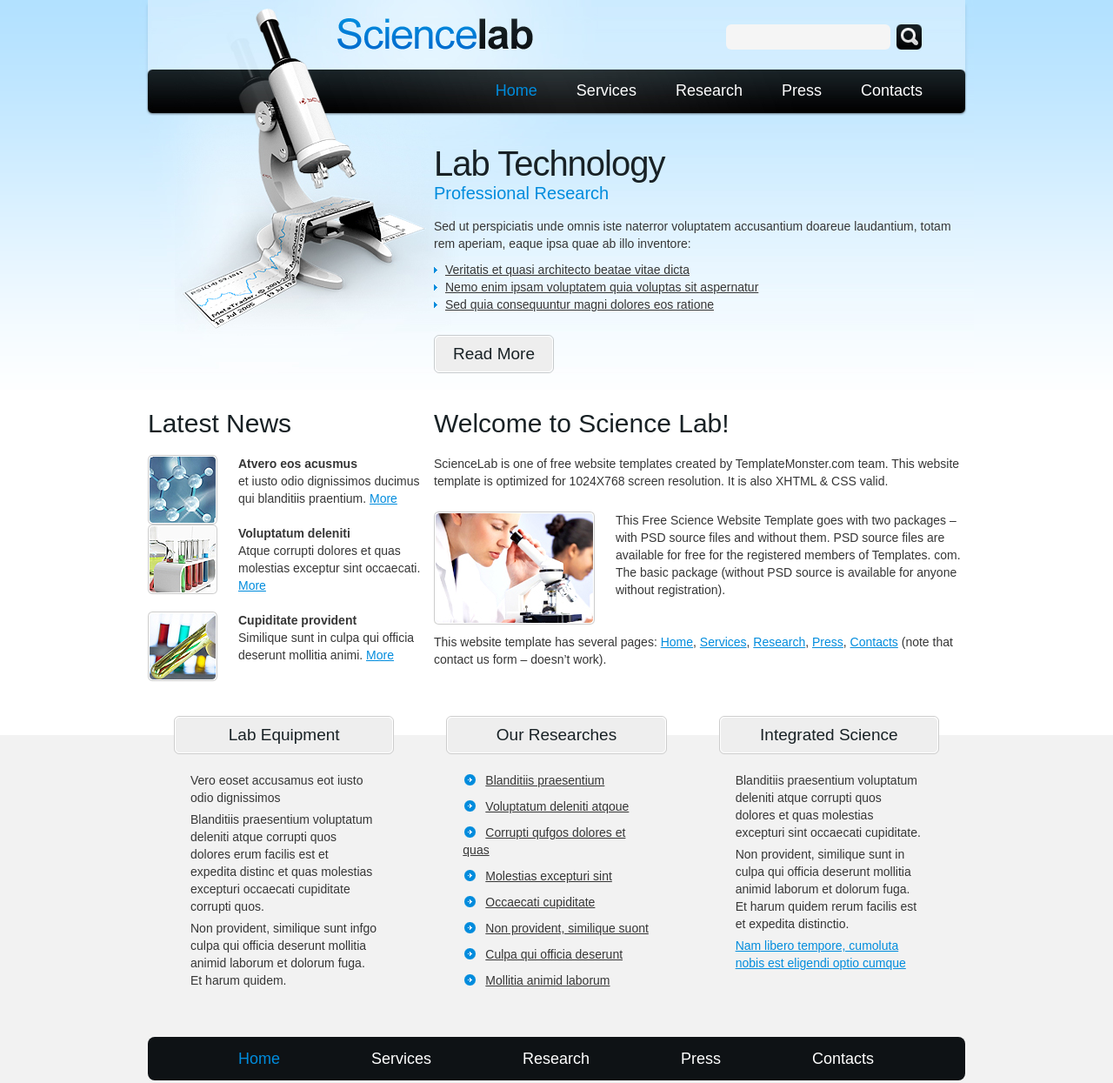
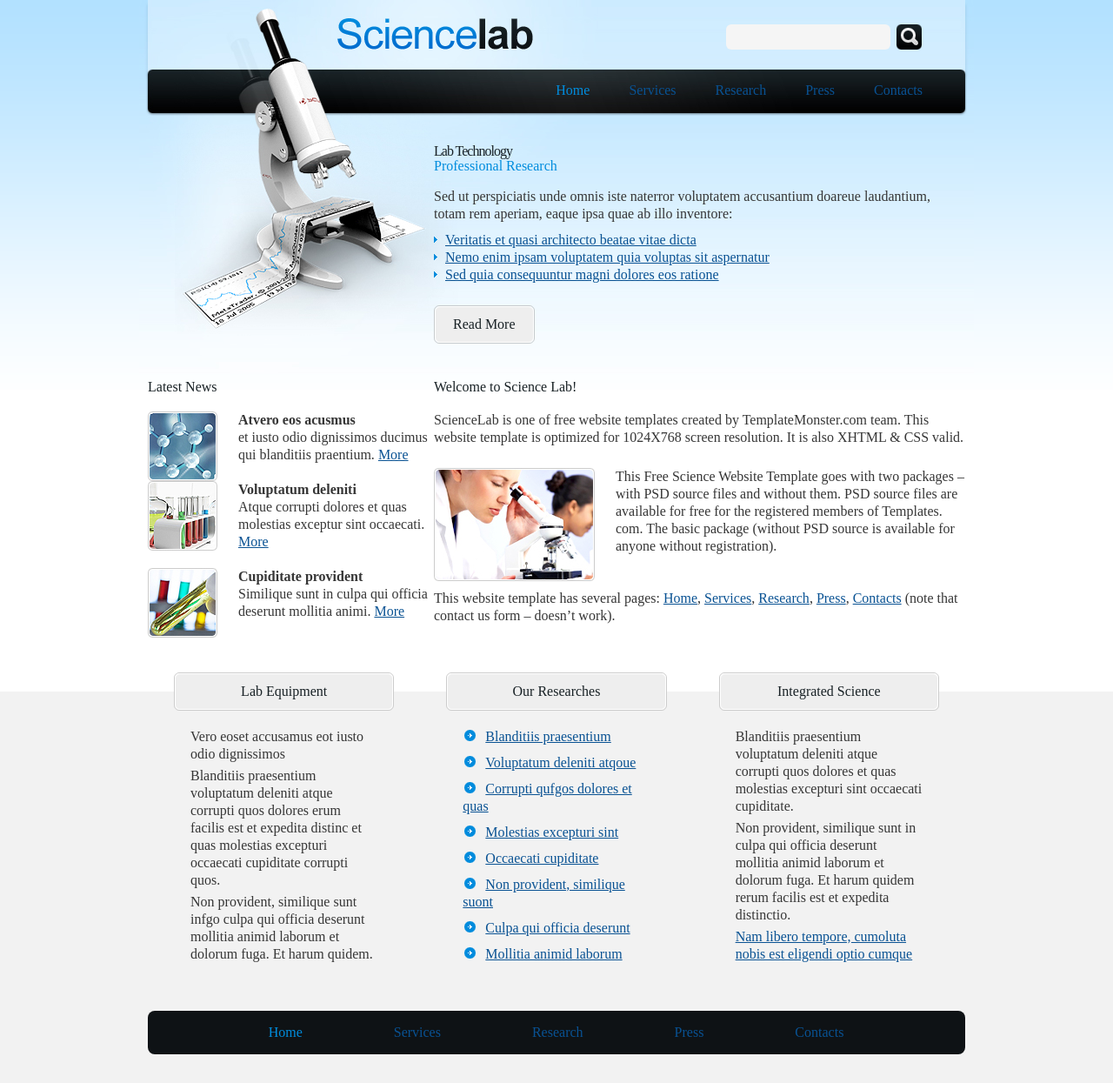
Before and after one commit to SoRodSal/ejercicio-practico-git, a plain HTML site: page index.html in a window 1280 px wide. Shown: the whole page at 87% size. Drawn offline with Linux system fonts and the light colour scheme.

Commit message:
Se realizarón los cambios en el punto 5 y 6

```diff
--- a/css/style.css
+++ b/css/style.css
@@ -1,3 +1,7 @@
+body{
+	font-size: 16px;
+}
+
 p span {
 	font-weight: bolder;
 }
@@ -11,7 +15,7 @@ p span {
 body {
 	background:#f2f2f2;
 	border:0;
-	font:14px Arial, Helvetica, sans-serif;
+	font:Arial, Helvetica, sans-serif;
 	color:#363636;
 	line-height:20px;
 }
@@ -22,11 +26,11 @@ body {
 	color:#f00;
 	width:50%;
 	line-height:10px;
-	font-size:10px;
 	margin:-220% 0 0 0;
 	overflow:hidden;
 	padding:0;
 }
+
 .css3 {
 	border-radius:8px;
 	-moz-border-radius:8px;
@@ -53,7 +57,7 @@ body {
 	text-align: center;
 }
 a {
-	color:#008cdd;
+	color:#095293;
 	text-decoration:underline;
 	outline:none;
 }
@@ -65,7 +69,6 @@ h1 {
 	position:absolute;
 }
 h2 {
-	font-size:40px;
 	line-height:1.2em;
 	color:#182125;
 	padding:35px 0 16px 0;
@@ -73,7 +76,6 @@ h2 {
 	letter-spacing:-1px;
 }
 h2 span {
-	font-size:20px;
 	line-height:1.2em;
 	color:#008cdd;
 	display:block;
@@ -81,7 +83,6 @@ h2 span {
 	letter-spacing:0;
 }
 h3 {
-	font-size:30px;
 	color:#182125;
 	line-height:1.2em;
 	padding:20px 0 18px 0;
@@ -89,7 +90,6 @@ h3 {
 }
 h4 {
 	border:1px solid #cccccc;
-	font-size:19px;
 	font-weight:normal;
 	color:#182125;
 	line-height:40px;
@@ -143,7 +143,7 @@ header {
 .search .input {
 	margin-right:7px;
 	width:177px;
-	font:14px Arial, Helvetica, sans-serif;
+	font:Arial, Helvetica, sans-serif;
 	color:#363636;
 	height:17px;
 	padding:6px;
@@ -182,7 +182,7 @@ header {
 	padding-left:58px;
 }
 .list1 a {
-	color:#363636;
+	color:#095293;
 	padding-left:13px;
 	background:url(../images/marker_1.gif) 0 5px no-repeat;
 }
@@ -190,14 +190,13 @@ header {
 	padding-bottom:10px;
 }
 .list2 li a {
-	color:#363636;
+	color:#095293;
 	padding-left:26px;
 	background:url(../images/marker_2.gif) 2px 1px no-repeat;
 }
 .button {
 	display:inline-block;
 	text-decoration:none;
-	font-size:19px;
 	color:#182125;
 	border:1px solid #c6cacc;
 	line-height:40px;
@@ -228,9 +227,7 @@ header {
 .our-contacts {
 	padding: 0 10px 0 0;
 }
-.contact-info {
-	font-size: 16px;
-}
+
 .contact-info span {
 	font-weight: bolder;
 }
@@ -243,8 +240,7 @@ header {
 	justify-content: right;
 }
 .contact-form .button {
-	font-size:19px;
-	color:#fff;
+	color:#095293;
 	border:0;
 	line-height:29px;
 	width:81px;
@@ -268,7 +264,7 @@ header {
 	height:17px;
 	padding:6px;
 	color:#182125;
-	font:14px Arial, Helvetica, sans-serif;
+	font:Arial, Helvetica, sans-serif;
 	background-color: #f5f5f5;
 }
 .contact-form textarea {
@@ -277,7 +273,7 @@ header {
 	height:202px;
 	padding:6px;
 	color:#182125;
-	font:14px Arial, Helvetica, sans-serif;
+	font:Arial, Helvetica, sans-serif;
 	margin:0;
 	background-color: #f5f5f5;
 }
@@ -291,7 +287,6 @@ footer .pad p {
 	margin:0;
 	padding:0;
 	line-height:normal;
-	font-size:12px;
 }
 footer .pad p, footer .pad p a {
 	color:#363636;
@@ -317,8 +312,7 @@ Menu related
 }
 .menu li a {
 	display:block;
-	font-size:18px;
-	color:#fff;
+	color:#095293;
 	line-height:50px;
 	padding:0 22px;
 	text-decoration:none;
@@ -332,8 +326,7 @@ Menu related
 	padding-right:1px;
 }
 .footer-menu li a {
-	font-size:18px;
-	color:#fff;
+	color:#095293;
 	text-decoration:none;
 	line-height:50px;
 	padding:0 52px;
```
